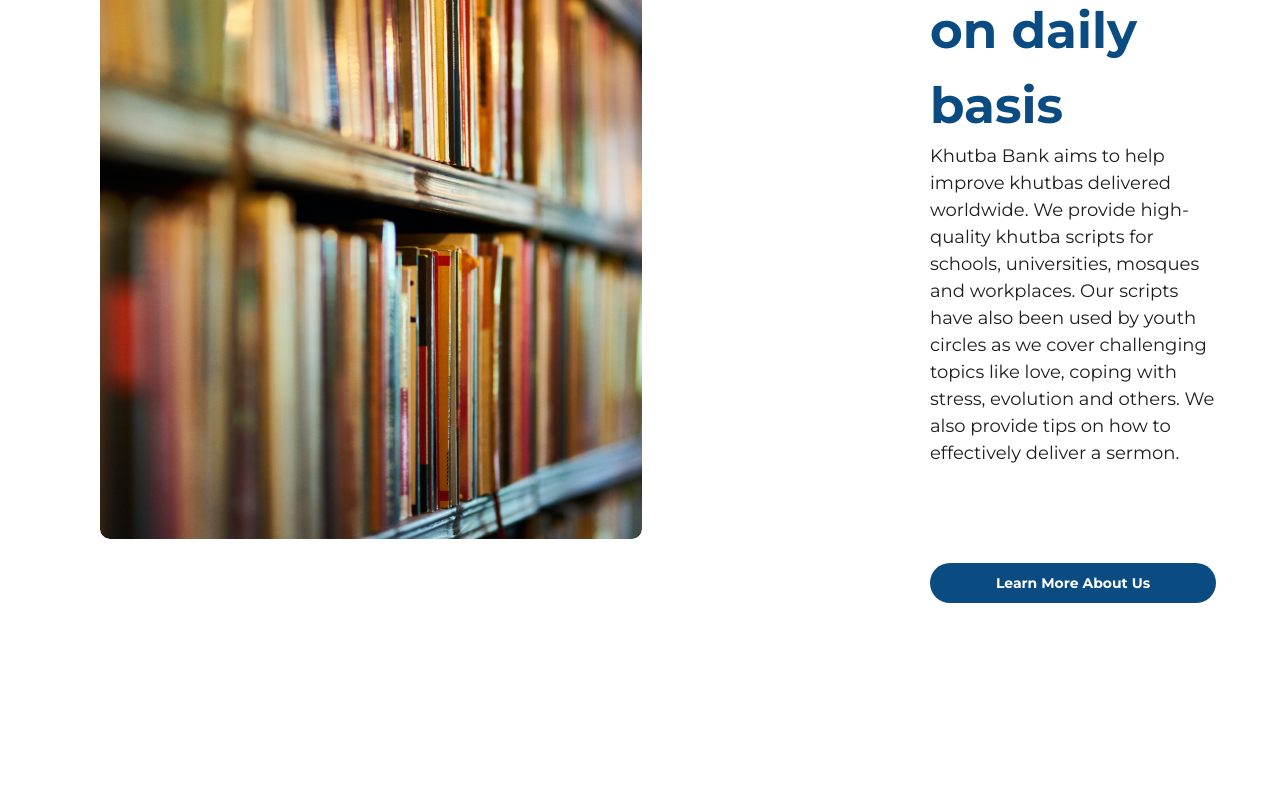
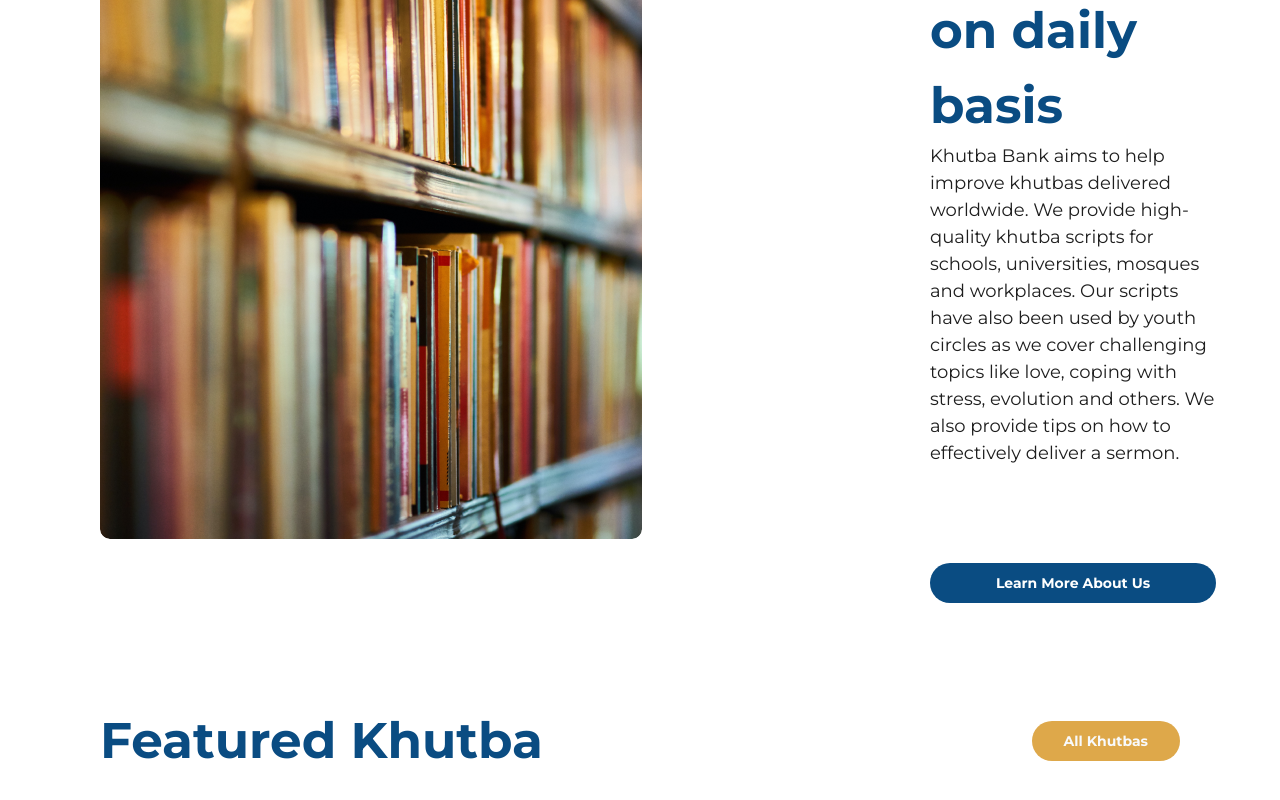
Before and after one commit to Khutbabank/khutbabank-v3, a Next.js app: page / in a window 1280 px wide. Shown: the part 1132-1932 px from the top of the page. Before the commit the page ends 1835 px from the top, so only its background shows below. Built offline with nearby package versions, Linux system fonts and the light colour scheme.

Commit message:
working on adding featured khutba section to the homepage

```diff
--- a/app/page.tsx
+++ b/app/page.tsx
@@ -1,3 +1,4 @@
+import FeaturedKhutbas from '@/components/FeaturedKhutbas';
 import HeroSection from '@/components/HeroSection';
 import HomePageAboutUs from '@/components/HomePageAboutUs';
 
@@ -6,6 +7,7 @@ export default function Home() {
 		<>
 			<HeroSection />
 			<HomePageAboutUs />
+			<FeaturedKhutbas />
 		</>
 	);
 }
--- /dev/null
+++ b/components/FeaturedKhutbas/KhutbaGrid/index.tsx
@@ -0,0 +1,11 @@
+import KhutbaGridItem from '../KhutbaGridItem';
+
+const KhutbaGrid = () => {
+	return (
+		<>
+			<div className='grid col-2 gap-8'></div>
+		</>
+	);
+};
+
+export default KhutbaGrid;
--- /dev/null
+++ b/components/FeaturedKhutbas/KhutbaGridItem/index.tsx
@@ -0,0 +1,27 @@
+import Image from 'next/image';
+
+interface prop {
+	imageUrl: string;
+	title: string;
+	description: string;
+	id: number;
+}
+
+const KhutbaGridItem = ({ imageUrl, title, description, id }: prop) => {
+	return (
+		<>
+			<div className='flex flex-col gap-10 items-center p-5 md:flex-row border-dark-grey rounded-2xl'>
+				<Image src={imageUrl} width={240} height={260} alt='cover img' />
+
+				<div className='flex flex-col'>
+					<h3 className='text-sub-heading font-bold text-primary'>
+						{title}
+					</h3>
+					<p className='text-black text-normal mt-3'>{description}</p>
+				</div>
+			</div>
+		</>
+	);
+};
+
+export default KhutbaGridItem;
--- /dev/null
+++ b/components/FeaturedKhutbas/index.tsx
@@ -0,0 +1,23 @@
+import { Button } from '@/components/ui/button';
+
+import KhutbaGrid from './KhutbaGrid';
+
+const FeaturedKhutbas = () => {
+	return (
+		<>
+			<div className='flex flex-col gap-[76px]'>
+				<div className='flex justify-between items-center gap-4 px-8 md:px-[100px] bg-white'>
+					<h1 className='text-heading text-primary font-bold'>
+						Featured Khutba
+					</h1>
+					<Button className='bg-secondary rounded-full font-bold px-8'>
+						All Khutbas
+					</Button>
+				</div>
+				<KhutbaGrid />
+			</div>
+		</>
+	);
+};
+
+export default FeaturedKhutbas;
```
Also changed, not shown: public/dummyImgs/khutba-cover-img.png (added), 1 other file (tests, documents, lock files or other folders).
